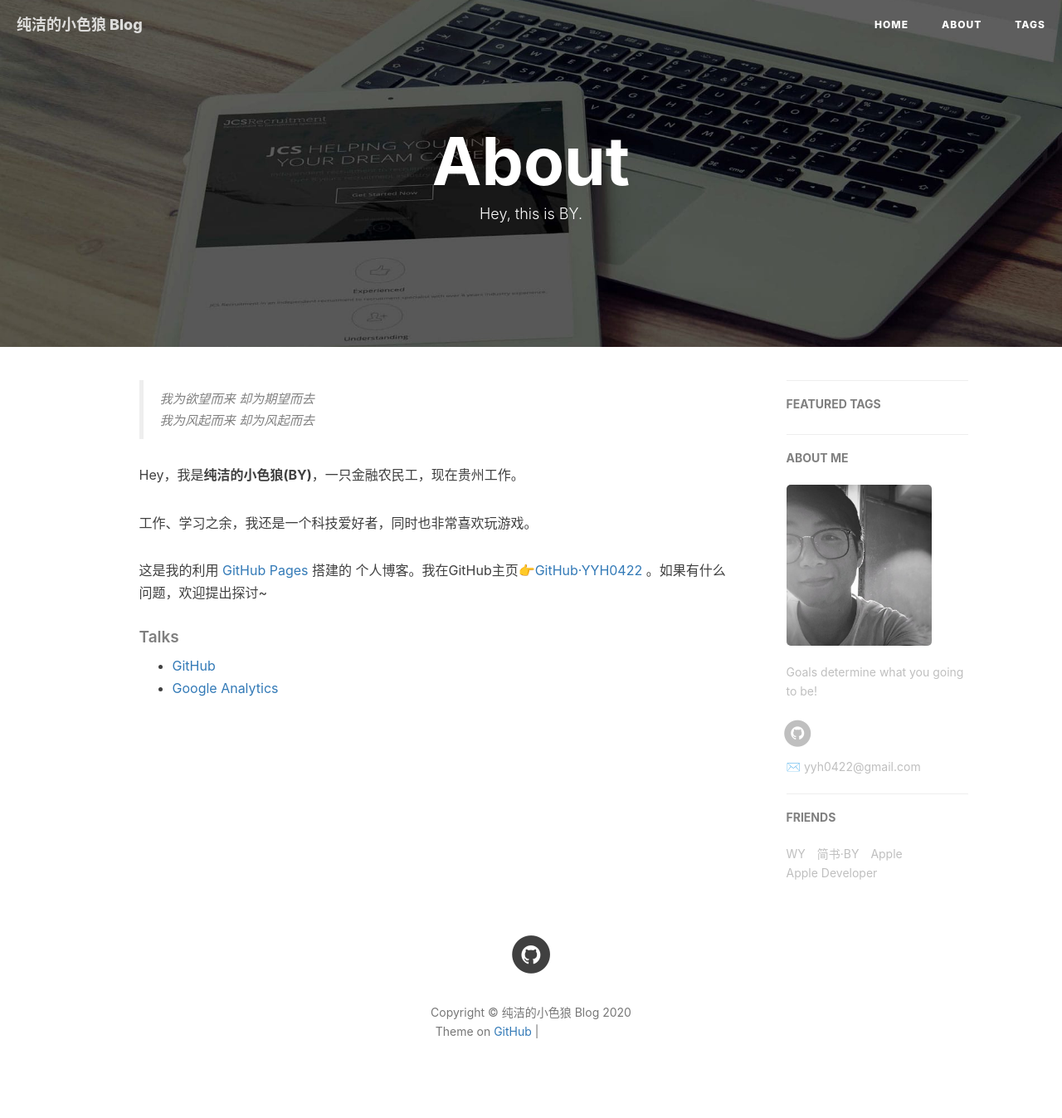
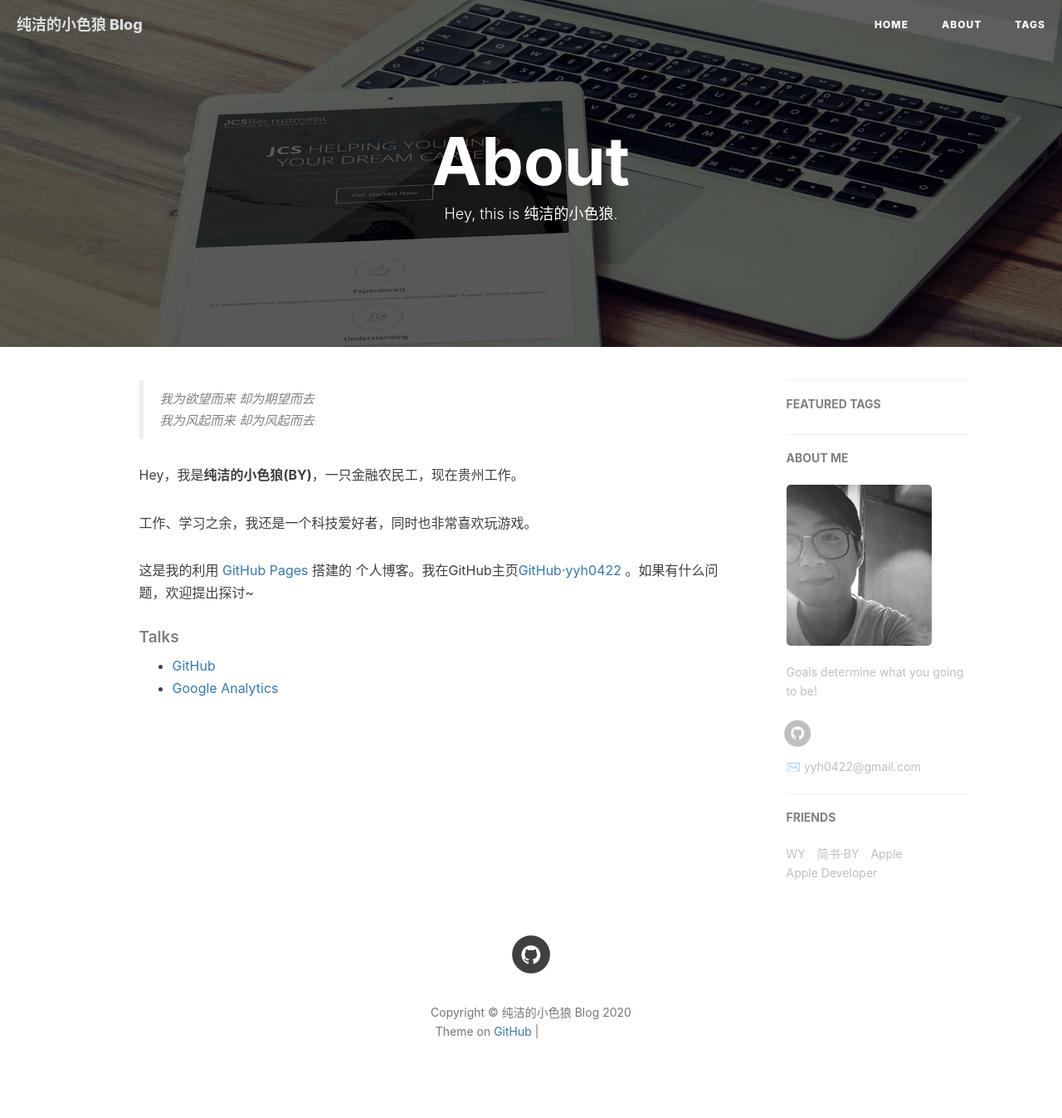
Before and after one commit to yyh0422/yyh0422.github.io, a Jekyll site: the page built from about.html, in a window 1280 px wide. Shown: the whole page at 83% size. Built offline with Jekyll 4.4.1, drawn with Linux system fonts in a browser that asks for light colours; nearby versions of some CDN libraries; comment, search, counter and statistics services are not loaded; grey boxes are pictures that could not be loaded.

Commit message:
Update about.html

```diff
--- a/about.html
+++ b/about.html
@@ -1,7 +1,7 @@
 ---
 layout: page
 title: "About"
-description: "Hey, this is BY."
+description: "Hey, this is 纯洁的小色狼."
 header-img: "img/post-bg-rwd.jpg"
 ---
 
@@ -22,7 +22,7 @@
 
     <p>工作、学习之余，我还是一个科技爱好者，同时也非常喜欢玩游戏。</p>
 
-    <p>这是我的利用 <a href="https://pages.github.com/">GitHub Pages</a> 搭建的 个人博客。我在GitHub主页<a href="https://github.com/yyh0422">👉GitHub·YYH0422</a> 。如果有什么问题，欢迎提出探讨~</p>
+    <p>这是我的利用 <a href="https://pages.github.com/">GitHub Pages</a> 搭建的 个人博客。我在GitHub主页<a href="https://github.com/yyh0422">GitHub·yyh0422</a> 。如果有什么问题，欢迎提出探讨~</p>
 
     <p></p>
 
```
